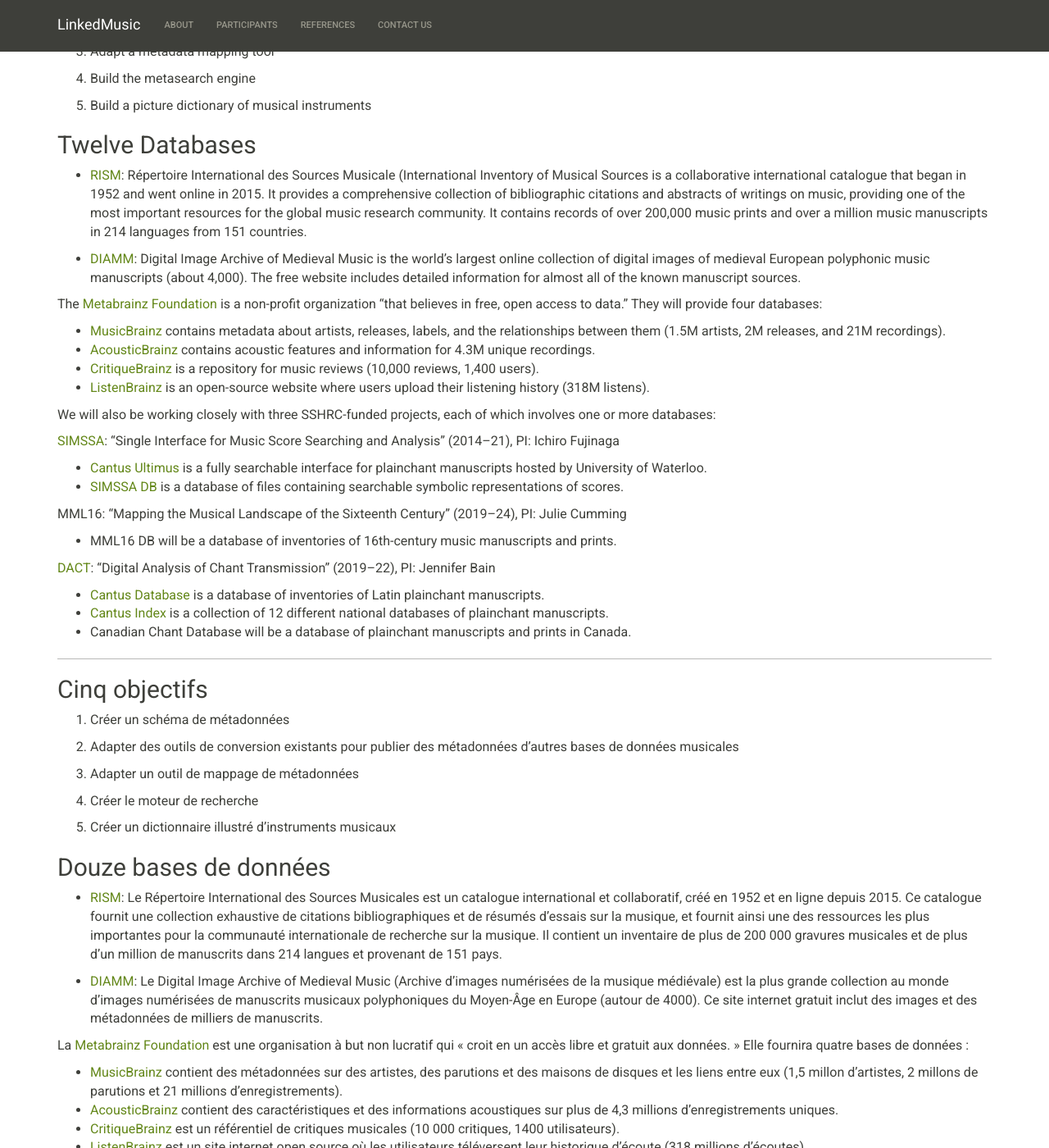
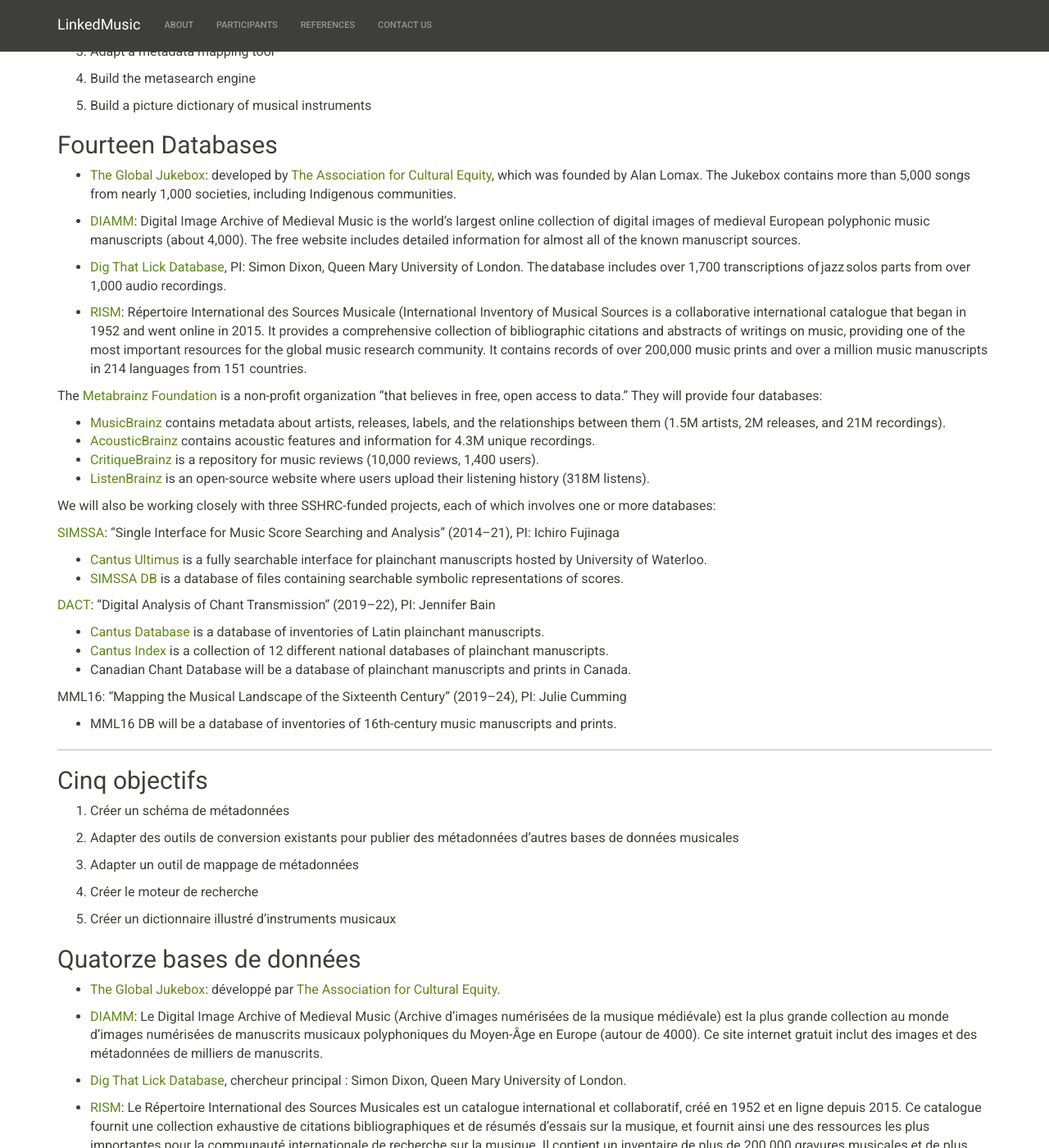
Before and after one commit to DDMAL/linkedmusic-website, a Jekyll site: the page built from about.md, in a window 1280 px wide and 1400 px high, scrolled down 311 px. Shown: the whole window at 82% size. Built offline with Jekyll 4.4.1, drawn with Linux system fonts in a browser that asks for light colours; nearby versions of some CDN libraries; some of the changed text lies outside the part shown.

Commit message:
Add Global Jukebox and Dig that Lick to About page

```diff
--- a/about.md
+++ b/about.md
@@ -19,11 +19,16 @@
 
 5. Build a picture dictionary of musical instruments
 
-## Twelve Databases
+## Fourteen Databases
+
+* [The Global Jukebox](https://www.theglobaljukebox.org/): developed by [The Association for Cultural Equity](http://www.culturalequity.org/), which
+was founded by Alan Lomax. The Jukebox contains more than 5,000 songs from nearly 1,000 societies, including Indigenous communities.
+
+* [DIAMM](https://www.diamm.ac.uk/): Digital Image Archive of Medieval Music is the world’s largest online collection of digital images of medieval European polyphonic music manuscripts (about 4,000). The free website includes detailed information for almost all of the known manuscript sources.
+
+* [Dig That Lick Database](http://dig-that-lick.eecs.qmul.ac.uk/), PI: Simon Dixon, Queen Mary University of London. The database includes over 1,700 transcriptions of jazz solos parts from over 1,000 audio recordings.
 
 * [RISM](https://rism.info/): Répertoire International des Sources Musicale (International Inventory of Musical Sources is a collaborative international catalogue that began in 1952 and went online in 2015. It provides a comprehensive collection of bibliographic citations and abstracts of writings on music, providing one of the most important resources for the global music research community. It contains records of over 200,000 music prints and over a million music manuscripts in 214 languages from 151 countries.
-
-* [DIAMM](https://www.diamm.ac.uk/): Digital Image Archive of Medieval Music is the world’s largest online collection of digital images of medieval European polyphonic music manuscripts (about 4,000). The free website includes detailed information for almost all of the known manuscript sources.
 
 The [Metabrainz Foundation](https://metabrainz.org/) is a non-profit organization “that believes in free, open access to data.” They will provide four databases:
 * [MusicBrainz](https://musicbrainz.org/) contains metadata about artists, releases, labels, and the relationships between them (1.5M artists, 2M releases, and 21M recordings).
@@ -37,13 +42,13 @@
 * [Cantus Ultimus](https://cantus.simssa.ca) is a fully searchable interface for plainchant manuscripts hosted by University of Waterloo.
 * [SIMSSA DB](https:.//db.simssa.ca) is a database of files containing searchable symbolic representations of scores.
 
-MML16: “Mapping the Musical Landscape of the Sixteenth Century” (2019–24), PI: Julie Cumming
-* MML16 DB will be a database of inventories of 16th-century music manuscripts and prints.
-
 [DACT](http://dact-chant.ca/): “Digital Analysis of Chant Transmission” (2019–22), PI: Jennifer Bain
 * [Cantus Database](https://cantus.uwaterloo.ca/home) is a database of inventories of Latin plainchant manuscripts.
 * [Cantus Index](http://cantusindex.org/) is a collection of 12 different national databases of plainchant manuscripts.
 * Canadian Chant Database will be a database of plainchant manuscripts and prints in Canada.
+
+MML16: “Mapping the Musical Landscape of the Sixteenth Century” (2019–24), PI: Julie Cumming
+* MML16 DB will be a database of inventories of 16th-century music manuscripts and prints.
 
 ___
 
@@ -59,11 +64,15 @@
 
 5.	Créer un dictionnaire illustré d’instruments musicaux
 
-## Douze bases de données
+## Quatorze bases de données
+
+* [The Global Jukebox](https://www.theglobaljukebox.org/): développé par [The Association for Cultural Equity](http://www.culturalequity.org/).
+
+* [DIAMM](https://www.diamm.ac.uk/): Le Digital Image Archive of Medieval Music (Archive d’images numérisées de la musique médiévale) est la plus grande collection au monde d’images numérisées de manuscrits musicaux polyphoniques du Moyen-Âge en Europe (autour de 4000). Ce site internet gratuit inclut des images et des métadonnées de milliers de manuscrits.
+
+* [Dig That Lick Database](http://dig-that-lick.eecs.qmul.ac.uk/), chercheur principal : Simon Dixon, Queen Mary University of London.
 
 * [RISM](https://rism.info/): Le Répertoire International des Sources Musicales est un catalogue international et collaboratif, créé en 1952 et en ligne depuis 2015. Ce catalogue fournit une collection exhaustive de citations bibliographiques et de résumés d’essais sur la musique, et fournit ainsi une des ressources les plus importantes pour la communauté internationale de recherche sur la musique. Il contient un inventaire de plus de 200 000 gravures musicales et de plus d’un million de manuscrits dans 214 langues et provenant de 151 pays.
-
-* [DIAMM](https://www.diamm.ac.uk/): Le Digital Image Archive of Medieval Music (Archive d’images numérisées de la musique médiévale) est la plus grande collection au monde d’images numérisées de manuscrits musicaux polyphoniques du Moyen-Âge en Europe (autour de 4000). Ce site internet gratuit inclut des images et des métadonnées de milliers de manuscrits.
 
 La [Metabrainz Foundation](https://metabrainz.org/) est une organisation à but non lucratif qui « croit en un accès libre et gratuit aux données. » Elle fournira quatre bases de données :
 * [MusicBrainz](https://musicbrainz.org/) contient des métadonnées sur des artistes, des parutions et des maisons de disques et les liens entre eux (1,5 millon d’artistes, 2 millons de parutions et 21 millions d’enregistrements).
@@ -77,10 +86,10 @@
 * [Cantus Ultimus](https://cantus.simssa.ca) est une interface entièrement consultable de manuscrits de plain-chant hébergée par l’université de Waterloo.
 * [SIMSSA DB](https:.//db.simssa.ca) est une base de données contenant des représentations symboliques interrogeables de partitions musicales.
 
-MML16: “Mapping the Musical Landscape of the Sixteenth Century” (cartographier le paysage musical du 16e siècle) (2019–24), chercheure principale : Julie Cumming
-* MML16 DB sera une base de données d’inventaires de gravures et de manuscrits musicaux du 16e siècle.
-
 [DACT](http://dact-chant.ca/) : “Digital Analysis of Chant Transmission” (analyse numérique de dissémination de chants) (2019–22), chercheure principale : Jennifer Bain
 * [Cantus Database](https://cantus.uwaterloo.ca/home) est une base de données d’inventaires de manuscrits de plain-chant latin.
 * [Cantus Index](http://cantusindex.org/) est une collection de 12 bases de données nationales différentes de manuscrits de plain-chant.
 * Canadian Chant Database sera une base de données de manuscrits et de gravures de plain-chant du Canada.
+
+MML16: “Mapping the Musical Landscape of the Sixteenth Century” (cartographier le paysage musical du 16e siècle) (2019–24), chercheure principale : Julie Cumming
+* MML16 DB sera une base de données d’inventaires de gravures et de manuscrits musicaux du 16e siècle.
```
Also changed, not shown: 2 other files.
